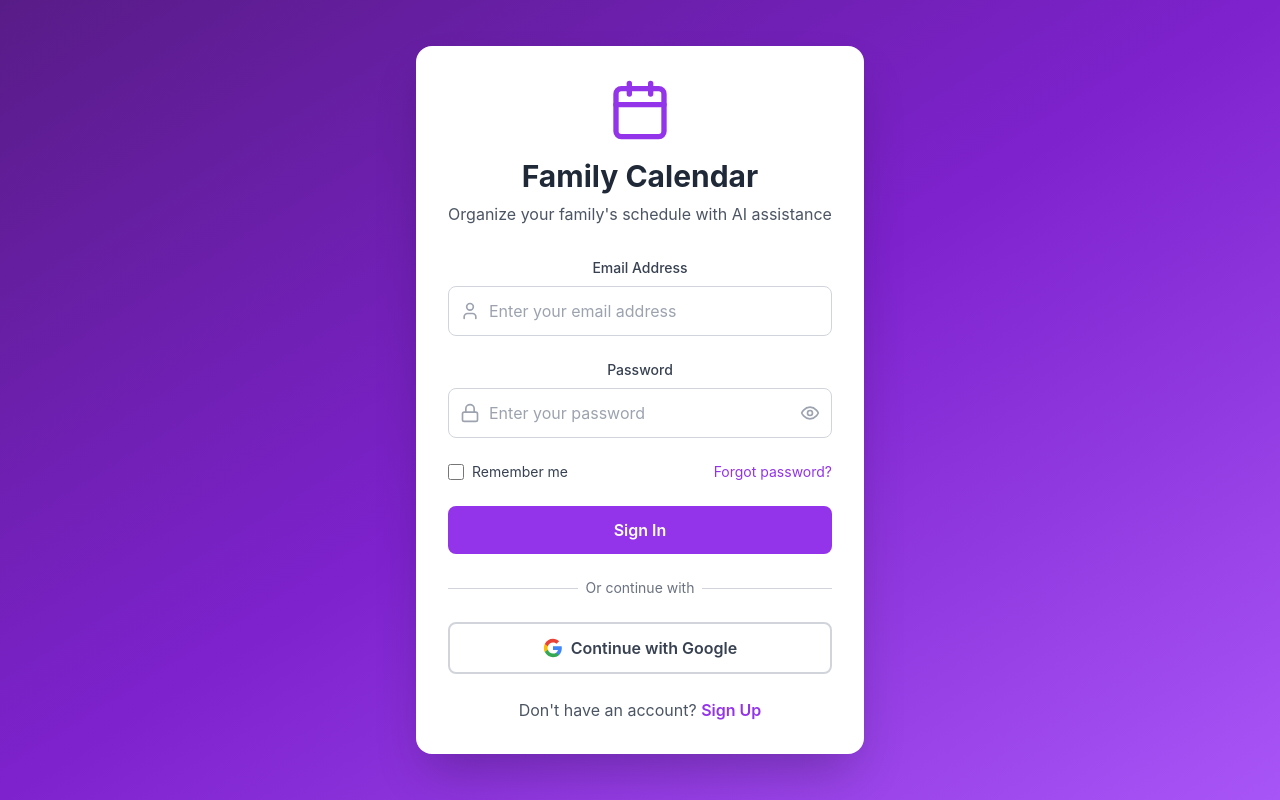
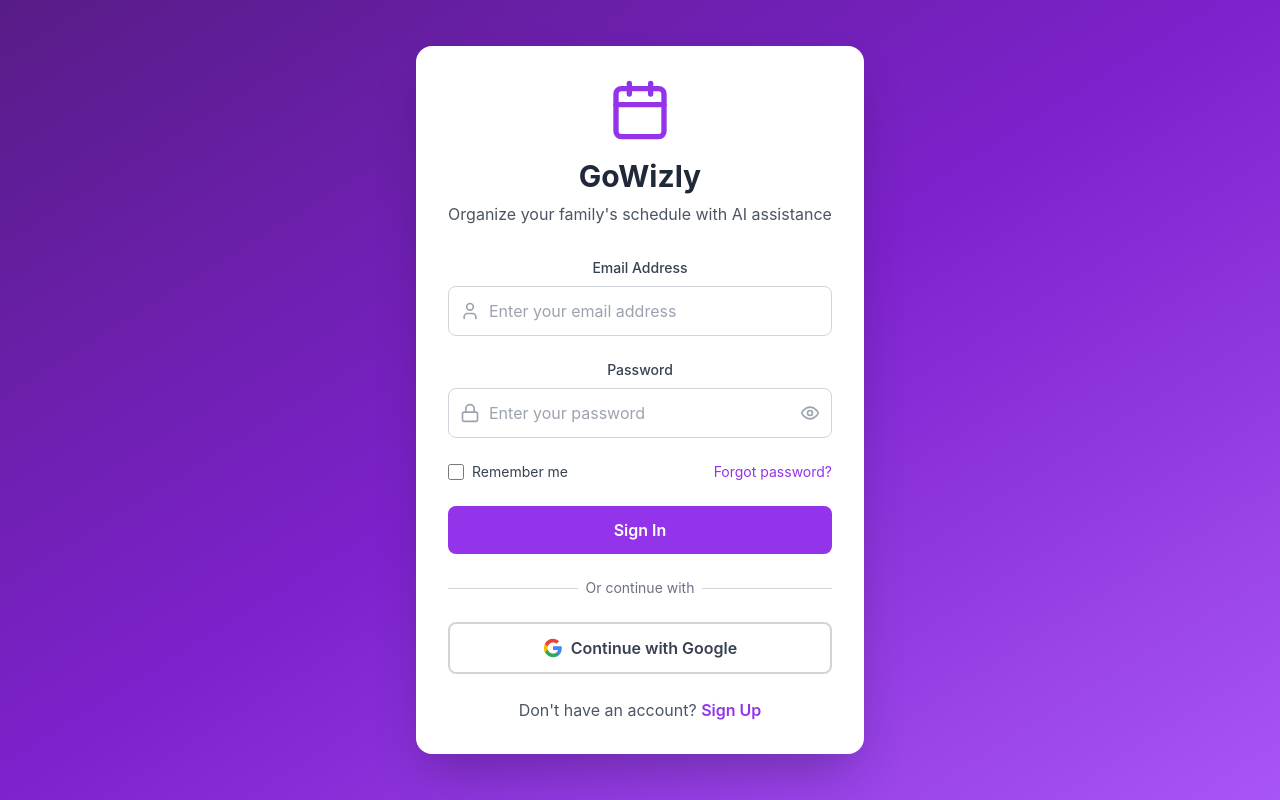
Before and after one commit to gowizly/gowizlyapp.github.io, a React (Create React App) app in the folder frontend/: page /login in a window 1280 px wide. Built offline with nearby package versions, Linux system fonts and the light colour scheme; no server answers.

Commit message:
update family calendar to Go Wizly

```diff
--- a/frontend/public/index.html
+++ b/frontend/public/index.html
@@ -7,11 +7,11 @@
     <meta name="theme-color" content="#000000" />
     <meta
       name="description"
-      content="Family Calendar App - Organize your family's schedule with AI assistance"
+      content="GoWizly App - Organize your family's schedule with AI assistance"
     />
     <link rel="apple-touch-icon" href="%PUBLIC_URL%/logo192.png" />
     <link rel="manifest" href="%PUBLIC_URL%/manifest.json" />
-    <title>Family Calendar App</title>
+    <title>GoWizly App</title>
   </head>
   <body>
     <noscript>You need to enable JavaScript to run this app.</noscript>
--- a/frontend/src/components/EmailVerification.tsx
+++ b/frontend/src/components/EmailVerification.tsx
@@ -153,7 +153,7 @@ const EmailVerificationPage: React.FC = () => {
         <div className="bg-white rounded-2xl shadow-2xl p-8 w-full max-w-md">
           <div className="text-center mb-8">
             <Calendar className="w-12 h-12 text-purple-600 mx-auto mb-2" />
-            <h1 className="text-2xl font-bold text-gray-800">Family Calendar</h1>
+            <h1 className="text-2xl font-bold text-gray-800">GoWizly Calendar</h1>
           </div>
 
           <div className="text-center">
@@ -173,7 +173,7 @@ const EmailVerificationPage: React.FC = () => {
         <div className="bg-white rounded-2xl shadow-2xl p-8 w-full max-w-md">
           <div className="text-center mb-8">
             <Calendar className="w-12 h-12 text-purple-600 mx-auto mb-2" />
-            <h1 className="text-2xl font-bold text-gray-800">Family Calendar</h1>
+            <h1 className="text-2xl font-bold text-gray-800">GoWizly Calendar</h1>
           </div>
 
           <div className="text-center">
@@ -198,7 +198,7 @@ const EmailVerificationPage: React.FC = () => {
             )}
 
             <p className="text-gray-600 mb-8">
-              Your email has been successfully verified. You can now access all features of your Family Calendar account.
+              Your email has been successfully verified. You can now access all features of your GoWizly Family Calendar account.
             </p>
 
             <button
@@ -219,7 +219,7 @@ const EmailVerificationPage: React.FC = () => {
       <div className="bg-white rounded-2xl shadow-2xl p-8 w-full max-w-md">
         <div className="text-center mb-8">
           <Calendar className="w-12 h-12 text-purple-600 mx-auto mb-2" />
-          <h1 className="text-2xl font-bold text-gray-800">Family Calendar</h1>
+          <h1 className="text-2xl font-bold text-gray-800">GoWizly Family Calendar</h1>
         </div>
 
         <div className="text-center">
--- a/frontend/src/components/EmailVerificationPage.tsx
+++ b/frontend/src/components/EmailVerificationPage.tsx
@@ -162,7 +162,7 @@ const EmailVerificationPage: React.FC<EmailVerificationPageProps> = ({ email, on
       <div className="bg-white rounded-2xl shadow-2xl p-8 w-full max-w-md">
         <div className="text-center mb-8">
           <Calendar className="w-12 h-12 text-purple-600 mx-auto mb-2" />
-          <h1 className="text-2xl font-bold text-gray-800">Family Calendar</h1>
+          <h1 className="text-2xl font-bold text-gray-800">GoWizly Family Calendar</h1>
         </div>
 
         {verificationStatus === 'pending' && renderPendingState()}
--- a/frontend/src/components/Header.tsx
+++ b/frontend/src/components/Header.tsx
@@ -9,7 +9,7 @@ const Header: React.FC = () => {
     <div className="bg-purple-600 text-white p-4 flex justify-between items-center">
       <div className="flex items-center space-x-4">
         <Calendar className="w-8 h-8" />
-        <h1 className="text-xl font-bold">Family Calendar</h1>
+        <h1 className="text-xl font-bold">GoWizly Family Calendar</h1>
       </div>
       <div className="flex items-center space-x-4">
         <span className="text-sm hidden sm:inline">Welcome, {user?.name}</span>
--- a/frontend/src/components/LoginPage.tsx
+++ b/frontend/src/components/LoginPage.tsx
@@ -116,7 +116,7 @@ const LoginPage: React.FC<LoginPageProps> = ({ onSwitchToSignup, onForgotPasswor
       <div className="bg-white rounded-2xl shadow-2xl p-8 w-full max-w-md">
         <div className="text-center mb-8">
           <Calendar className="w-16 h-16 text-purple-600 mx-auto mb-4" />
-          <h1 className="text-3xl font-bold text-gray-800 mb-2">Family Calendar</h1>
+          <h1 className="text-3xl font-bold text-gray-800 mb-2">GoWizly</h1>
           <p className="text-gray-600">Organize your family's schedule with AI assistance</p>
         </div>
 
--- a/frontend/src/components/PasswordResetPage.tsx
+++ b/frontend/src/components/PasswordResetPage.tsx
@@ -292,7 +292,7 @@ const PasswordResetPage: React.FC<PasswordResetPageProps> = ({ onBackToLogin })
       <div className="bg-white rounded-2xl shadow-2xl p-8 w-full max-w-md">
         <div className="text-center mb-8">
           <Calendar className="w-12 h-12 text-purple-600 mx-auto mb-2" />
-          <h1 className="text-2xl font-bold text-gray-800">Family Calendar</h1>
+          <h1 className="text-2xl font-bold text-gray-800">GoWizly Calendar</h1>
         </div>
 
         {step === 'request' && renderRequestStep()}
--- a/frontend/src/components/SignupPage.tsx
+++ b/frontend/src/components/SignupPage.tsx
@@ -100,7 +100,7 @@ const SignupPage: React.FC<SignupPageProps> = ({ onSwitchToLogin }) => {
       <div className="bg-white rounded-2xl shadow-2xl p-8 w-full max-w-md">
         <div className="text-center mb-8">
           <Calendar className="w-16 h-16 text-purple-600 mx-auto mb-4" />
-          <h1 className="text-3xl font-bold text-gray-800 mb-2">Family Calendar</h1>
+          <h1 className="text-3xl font-bold text-gray-800 mb-2">GoWizly Calendar</h1>
           <p className="text-gray-600">Create your account to get started</p>
         </div>
 
--- a/frontend/src/components/family-calendar-app.tsx
+++ b/frontend/src/components/family-calendar-app.tsx
@@ -112,7 +112,7 @@ const FamilyCalendarApp = () => {
         <div className="bg-white rounded-2xl shadow-2xl p-8 w-full max-w-md">
           <div className="text-center mb-8">
             <Calendar className="w-16 h-16 text-purple-600 mx-auto mb-4" />
-            <h1 className="text-3xl font-bold text-gray-800 mb-2">Family Calendar</h1>
+            <h1 className="text-3xl font-bold text-gray-800 mb-2">GoWizly Family Calendar</h1>
             <p className="text-gray-600">Organize your family's schedule with AI assistance</p>
           </div>
 
```
Also changed, not shown: frontend/public/manifest.json, 1 other file (tests, documents, lock files or other folders).
